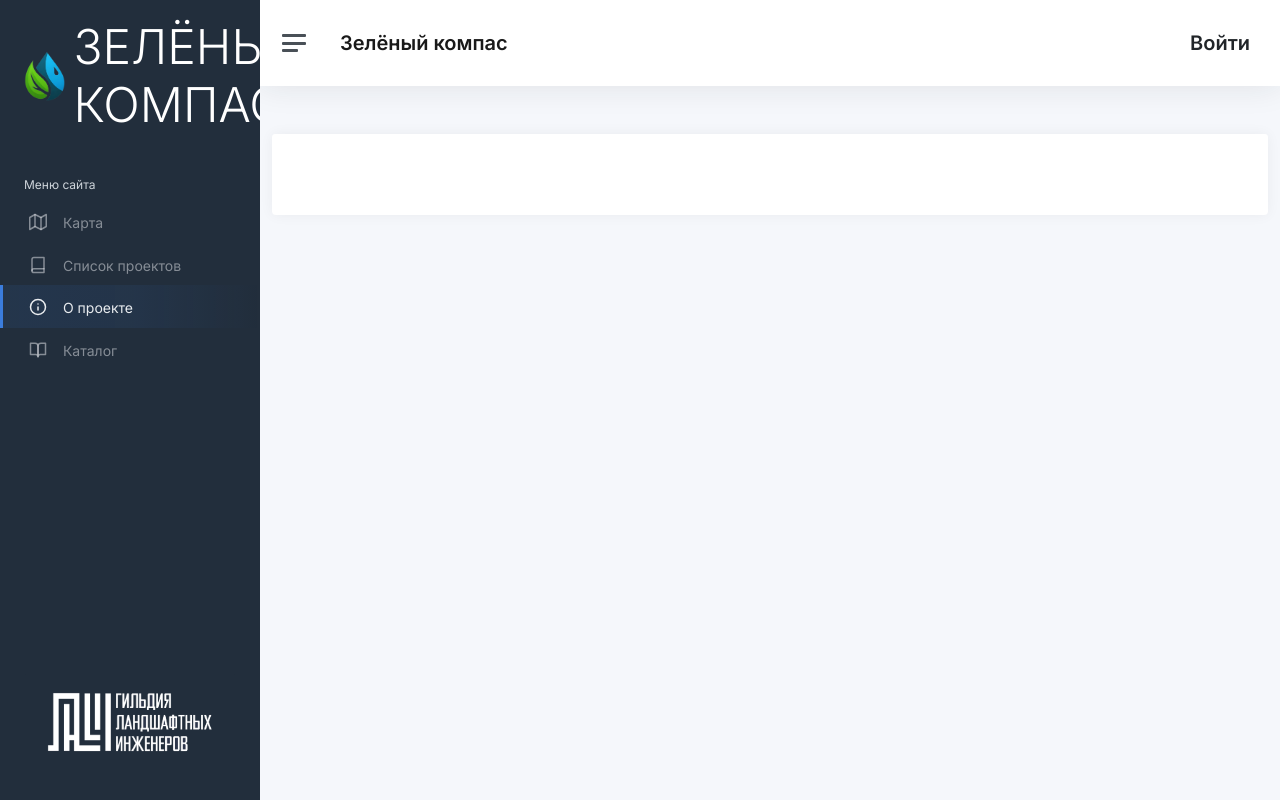
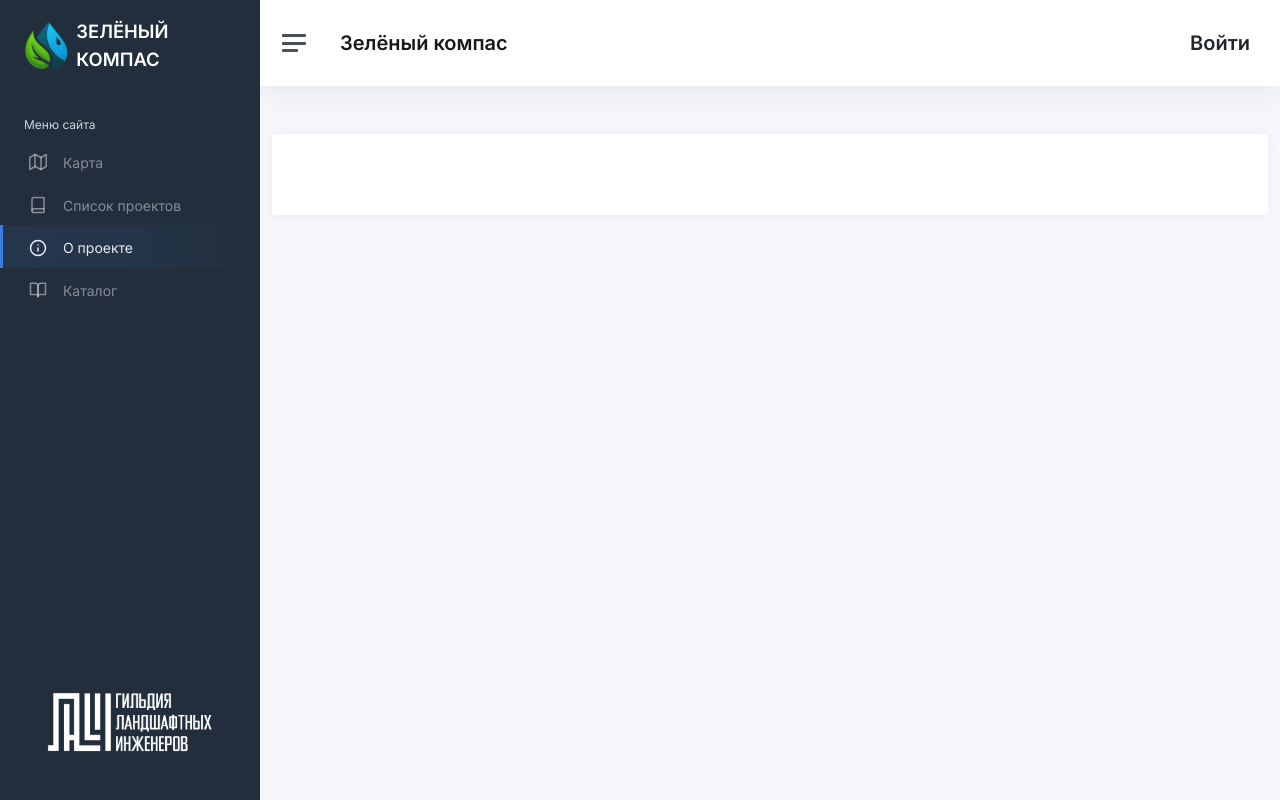
Before and after one commit to VerP404/WaterGreenMap, a Django app: page /about/ in a window 1280 px wide. Run offline with Django 5.2, Linux system fonts and the light colour scheme; data that the repository does not hold is empty; some libraries are stand-ins or nearby versions.

```diff
--- a/map_app/templates/includes/sidebar.html
+++ b/map_app/templates/includes/sidebar.html
@@ -4,7 +4,7 @@
         <a class="sidebar-brand d-flex align-items-center" href="{% url 'map' %}">
             <img src="{% static 'img/logo/logo.png' %}" alt="Карта водно-зеленой инфраструктуры" class="img-fluid"
                  style="width: 50px; height: 50px;">
-            <span class="ms-2 display-5 font-weight-bold text-uppercase text-white">Зелёный компас</span>
+            <span class="ms-2 display-7 font-weight-bold text-uppercase text-white">Зелёный компас</span>
         </a>
         <ul class="sidebar-nav">
 
```
